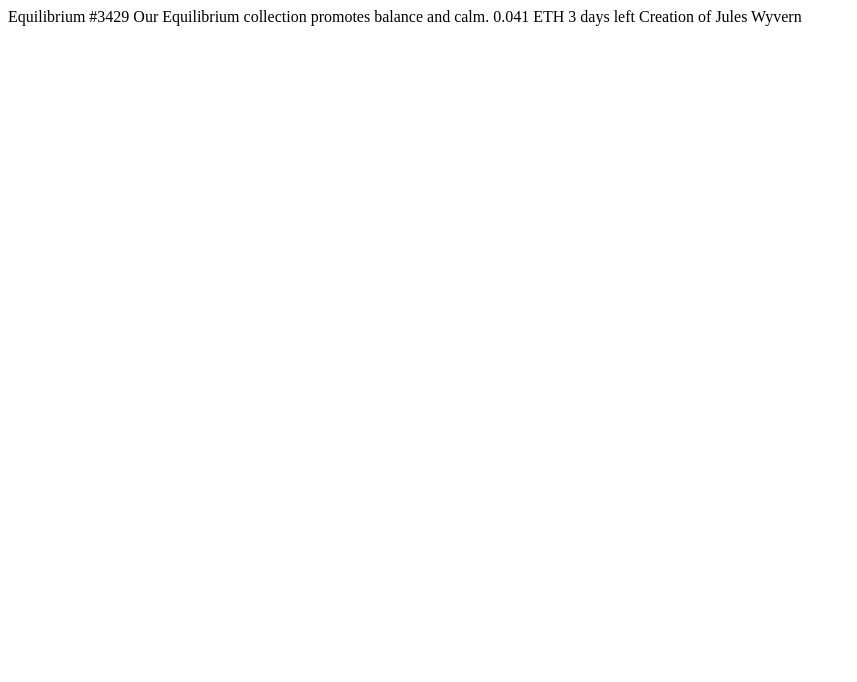
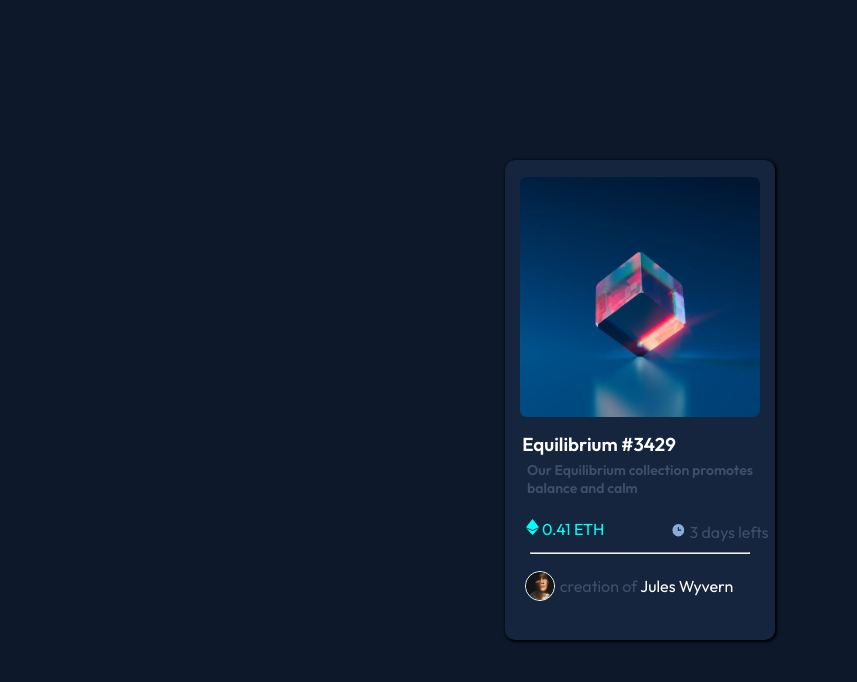
Before and after one commit to VitorRiquelme/Projeto-front-end-mentor, a plain HTML site: page nft-preview-card-component-main/index.html in a window 1280 px wide. Shown: the whole page, without its empty margins (0-857 px from the left). Drawn offline with Linux system fonts and the light colour scheme.

Commit message:
fim do projeto

```diff
--- a/nft-preview-card-component-main/index.html
+++ b/nft-preview-card-component-main/index.html
@@ -8,16 +8,27 @@
   <link rel="stylesheet" href="style.css">
 </head>
 <body>
+    <main class="tudo">
+      <div class="card">
+        <img src="images/image-equilibrium.jpg" alt="">
+        <div class="fodase">
+          <h3>Equilibrium #3429</h3>
+        </div>
+        <div class="fodase2">
+          <p>Our Equilibrium collection promotes</p>
+          <p>balance and calm</p>
+        </div>
+          <div class="oi">
+            <p> <img src="images/icon-ethereum.svg" alt=""> 0.41 ETH </p>
+          </div>
+          <p class="thau"><img src="images/icon-clock.svg" alt=""> 3 days lefts</p>
+          <hr style="width:220px; margin-top: 10px; background-color:hsla(215, 27%, 33%, 0.356);" >
+          <div class="icone">
+            <img src="images/image-avatar.png" alt="">
+          </div>
+          <p class="acabo">creation of <span style="color:hsl(0, 0%, 100%) ;">Jules Wyvern</span></p>
+      </div>
 
-  Equilibrium #3429
-
-  Our Equilibrium collection promotes balance and calm.
-
-  0.041 ETH
-  3 days left
-
-  Creation of Jules Wyvern
-
-  </div>
+    </main>
 </body>
 </html>
--- a/nft-preview-card-component-main/style.css
+++ b/nft-preview-card-component-main/style.css
@@ -0,0 +1,87 @@
+@import url('https://fonts.googleapis.com/css2?family=Outfit:wght@300;400;600&display=swap');
+
+*{
+    margin: 0;
+    padding: 0;
+    box-sizing: border-box;
+}
+body{
+    font-family: 'Outfit';
+    background-color: hsl(217, 54%, 11%);
+}
+.tudo{
+    display: flex;
+    width: 100vw;
+    height: 100vh;
+    align-items: center;
+    justify-content: center;
+    background-color: hsl(217, 54%, 11%);
+}
+.card{
+    display: flex;
+    width: 270px;
+    height: 480px;
+    background-color: hsl(216, 50%, 16%);
+    border-radius: 10px;
+    box-shadow: 1px 1px 3px 1px;
+    align-items: center;
+    flex-direction: column;
+    text-align: justify;
+}
+.card img{
+    display: flex;
+    width: 240px;
+    height: 240px;
+    margin-top: 17px;
+    border-radius: 7px;
+}
+.fodase{
+    justify-content: left;
+    color: hsl(0, 0%, 100%);
+    padding-top: 15px;
+}
+.fodase h3{
+    padding-right: 82px;
+}
+.fodase2{
+    font-size: 14px;
+    padding: 5px;
+    color: hsl(215, 27%, 33%);
+    font-weight: bold;
+}
+.oi img{
+    display: inline;
+    width: 13px;
+    height: 16px;
+}
+.oi{
+    display: inline;
+  color: hsl(178, 100%, 50%);
+  margin-right: 150px;
+}
+.oi p{
+    display: inline;
+}
+.thau{
+    margin-left: 160px;
+    margin-top: -34px;
+    color: hsl(215, 27%, 33%);
+
+}
+.thau img{
+    width: 15px;
+    height: 16px;
+    display: inline;
+}
+.icone img{
+    width: 30px;
+    height: 30px;
+    border: 1px solid hsl(0, 0%, 100%);
+    border-radius: 50%;
+    margin-left: -115px;
+}
+.acabo{
+    color: hsl(215, 27%, 33%);
+    margin-left: 13px;
+    margin-top: -25px;
+}
```
